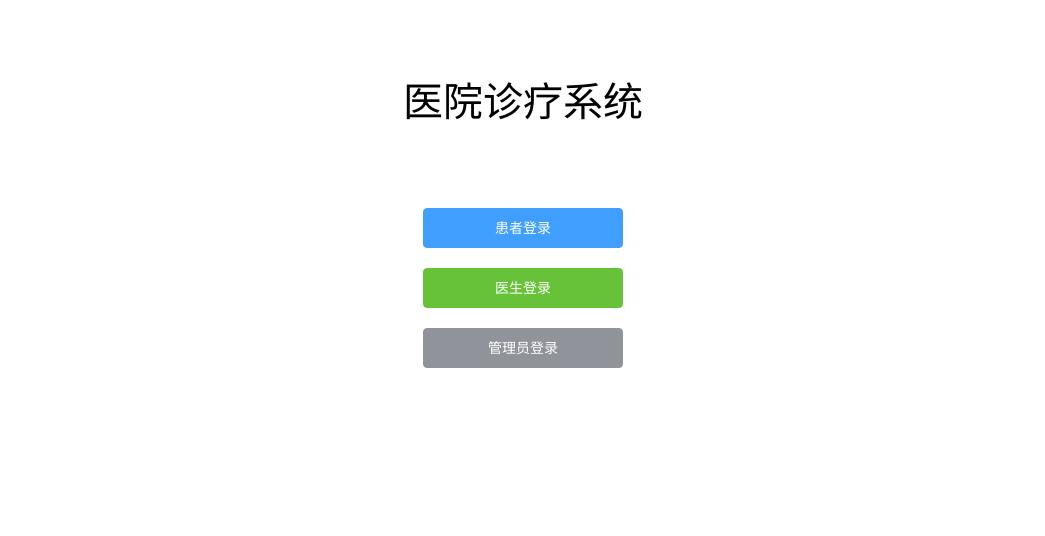
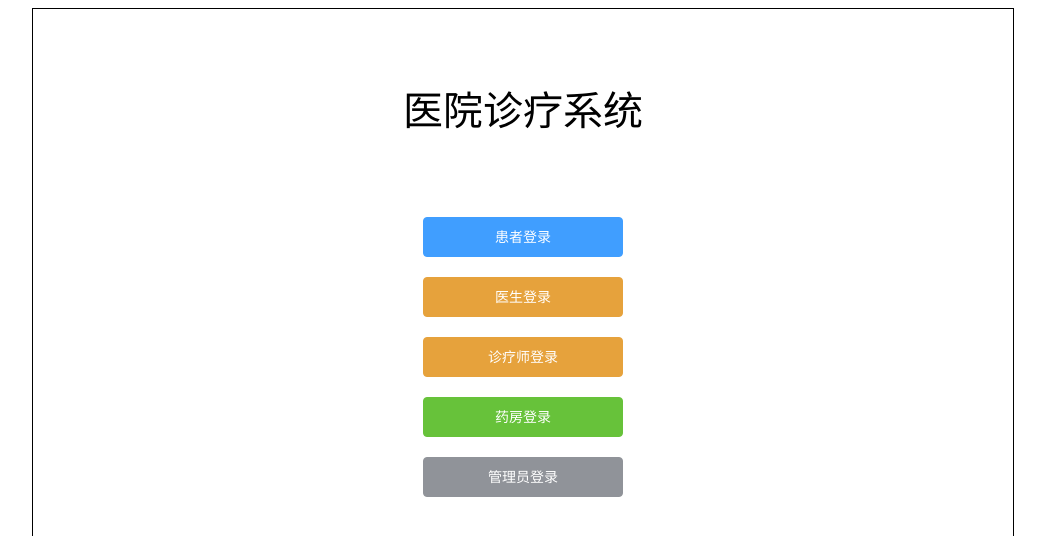
Before and after one commit to LTtwinkle/medicalsys, a Vue app: page / in a window 1280 px wide. Before the commit this address led to /#/login. Shown: the top 536 px of the page, without its empty margins (117-1162 px from the left). Built offline with nearby package versions, Linux system fonts and the light colour scheme.

Commit message:
完成患者登录/注册页面

```diff
--- a/src/App.vue
+++ b/src/App.vue
@@ -4,10 +4,20 @@
   </div>
 </template>
 
-<style>
+<style lang="less" scoped>
+* {
+  margin: 0;
+  padding: 0;
+  list-style: none;
+}
 #app {
   font-family: Avenir, Helvetica, Arial, sans-serif;
   -webkit-font-smoothing: antialiased;
   -moz-osx-font-smoothing: grayscale;
+  width: 980px;
+  min-height: 95vh;
+  margin: 0 auto;
+  background: white;
+  border: 1px solid black;
 }
 </style>
--- a/src/components/header.vue
+++ b/src/components/header.vue
@@ -1,16 +1,28 @@
 <template>
-  <div>
-    <i class="el-icon-back"></i>
+  <div class="header">
+    <i class="el-icon-back" @click="goBack"></i>
     <i class="el-icon-switch-button"></i>
   </div>
 </template>
 
 <script>
 export default {
-
+  name: 'header',
+  methods: {
+    goBack() {
+      this.$router.go(-1);
+    }
+  }
 }
 </script>
 
 <style lang="less" scoped>
-
+.header {
+  padding: 10px 20px;
+  display: flex;
+  justify-content: space-between;
+  i {
+    font-size: 30px;
+  }
+}
 </style>
--- a/src/router/index.js
+++ b/src/router/index.js
@@ -1,6 +1,6 @@
 import Vue from 'vue'
 import VueRouter from 'vue-router'
-// import Home from '../views/Home.vue'
+import Home from '../views/account/Home.vue'
 
 Vue.use(VueRouter)
 
@@ -8,13 +8,17 @@ const routes = [
   {
     path: '/',
     name: 'Home',
-    // component: Home
-    redirect: '/login',
+    component: Home,
   },
   {
     path: '/login',
     name: 'Login',
-    component: () => import('../views/account/login.vue'),
+    component: () => import('../views/account/Login.vue'),
+  },
+  {
+    path: '/register',
+    name: 'Register',
+    component: () => import('../views/account/Register.vue'),
   },
   {
     path: '/about',
--- /dev/null
+++ b/src/views/account/Home.vue
@@ -0,0 +1,103 @@
+<template>
+  <div>
+    <div v-if="waitChoose" class="home">
+      <p>医院诊疗系统</p>
+      <div class="IdentityChoice">
+        <el-button type="primary" @click="patientLogin">患者登录</el-button>
+        <el-button type="warning">医生登录</el-button>
+        <el-button type="warning">诊疗师登录</el-button>
+        <el-button type="success">药房登录</el-button>
+        <el-button type="info">管理员登录</el-button>
+      </div>
+    </div>
+    <div v-else class="useCache">
+      请刷卡！
+      <p>倒计时 {{liveTime}} s</p>
+    </div>
+  </div>
+
+</template>
+
+<script>
+export default {
+  name: 'home',
+  data() {
+    return {
+      waitChoose: true,
+      liveTime: 60,
+    }
+  },
+  watch: {
+    waitChoose: function(val) {
+      if(val == false) {
+        // 刷卡后，三秒内跳转到登录/注册界面
+        setTimeout(() => {
+          // console.log('go')
+          this.$router.push('/login');
+          // this.waitChoose = true;
+        }, 3000);
+      }
+    },
+  },
+  methods: {
+    patientLogin() {
+      this.waitChoose = false;
+
+      // this.$axios.post('/user/addUser', {id: '12', username: 'ggs', age: '22'})
+      // .then((res) => {
+      //   console.log(res)
+      // })
+    },
+    // readCard() {
+    //   let res="00000000";
+    //   let i = 1;
+    //   let fso, file;
+    //   let ForReading = 1;
+    //   while(i){
+    //     fso = new ActiveXObject("Scripting.FileSystemObject");
+    //     file = fso.OpenTextFile("C:\\Users\\hp\\Desktop\\temp\\temp\\test.txt", ForReading);
+    //     res = file.ReadAll();
+    //     if(res!="00000000"){
+    //       break;
+    //     }
+    //   }
+    //   // console.log(res);
+    // },
+  }
+}
+</script>
+
+<style lang="less" scoped>
+.home{
+  width: 400px;
+  margin: 0 auto;
+  text-align: center;
+  p {
+    font-size: 40px;
+    padding-top: 30px;
+    padding-bottom: 40px;
+  }
+  .IdentityChoice {
+    width: 200px;
+    margin: 0 auto;
+    display: flex;
+    flex-direction: column;
+    justify-content: center;
+  }
+}
+
+.useCache {
+  text-align: center;
+  margin-top: 40vh;
+  font-size: 30px;
+  color: red;
+  p {
+    font-size: 25px;
+  }
+}
+
+.el-button+.el-button {
+  margin-left: 0;
+  margin-top: 20px;
+}
+</style>
--- /dev/null
+++ b/src/views/account/Register.vue
@@ -0,0 +1,142 @@
+<template>
+  <div>
+    <Header />
+    <div class="register">
+      <h2>患者注册</h2>
+      <el-form :model="registerValidateForm" ref="registerValidateForm" label-width="100px" class="demo-ruleForm">
+        <el-form-item
+          label="姓名"
+          prop="name"
+          :rules="[
+            { required: true, message: '姓名不能为空'},
+          ]"
+        >
+          <el-input v-model="registerValidateForm.name" placeholder="请设置姓名" maxlength="10" autocomplete="off"></el-input>
+        </el-form-item>
+        <el-form-item
+          label="性别"
+          prop="sex"
+        >
+          <el-radio-group v-model="registerValidateForm.sex">
+            <el-radio label="man">男</el-radio>
+            <el-radio label="woman">女</el-radio>
+          </el-radio-group>
+        </el-form-item>
+        <el-form-item
+          label="密码"
+          prop="password"
+          :rules="[
+            { required: true, message: '密码不能为空'},
+          ]"
+        >
+          <el-input type="password" v-model="registerValidateForm.password" @input="pwdStrength" maxlength="8" placeholder="请设置8位数字、字母密码" autocomplete="off"></el-input>
+        </el-form-item>
+        <el-form-item
+          label="密码强度"
+        >
+          <el-progress :style="{marginTop: '10px'}" :percentage="percentage" :color="customColorMethod"  :format="format" :stroke-width="15"></el-progress>
+        </el-form-item>
+        <el-form-item>
+          <el-button type="primary" @click="submitForm('registerValidateForm')">注册</el-button>
+          <el-button @click="resetForm('registerValidateForm')">重置</el-button>
+        </el-form-item>
+      </el-form>
+      <div class="tologin">已注册？<el-link type="primary" @click="ToLogin">去登录</el-link></div>
+    </div>
+  </div>
+</template>
+
+<script>
+import Header from '../../components/Header.vue';
+export default {
+  name: 'register',
+  components: {
+    Header,
+  },
+  data() {
+    return {
+      percentage: 0,
+      registerValidateForm: {
+        name: '',
+        sex: 'man',
+        password: '',
+      },
+    }
+  },
+  methods: {
+    submitForm(formName) {
+      this.$refs[formName].validate((valid) => {
+        if (valid) {
+          alert('submit!');
+          console.log(this.registerValidateForm)
+        } else {
+          console.log('error submit!!');
+          return false;
+        }
+      });
+    },
+    resetForm(formName) {
+      this.$refs[formName].resetFields();
+    },
+    ToLogin() {
+      this.$router.replace('/login');
+    },
+    pwdStrength(val) {
+      let strength = 0;
+      if(val.length == 8) {
+        strength += 1;
+      }
+      if(/\d/.test(val)) {
+        strength += 1;
+      }
+      if(/\D/.test(val)) {
+        strength += 1;
+      }
+      if(strength == 3) {
+        this.percentage = 100;
+      }
+      if(strength == 2) {
+        this.percentage = 65;
+      }
+      if(strength == 1) {
+        this.percentage = 35;
+      }
+      if(strength == 0) {
+        this.percentage = 0;
+      }
+    },
+    customColorMethod(percentage) {
+      if (percentage < 40) {
+        return '#909399';
+      } else if (percentage < 70) {
+        return '#e6a23c';
+      } else {
+        return '#67c23a';
+      }
+    },
+    format(percentage) {
+      if (percentage < 40) {
+        return '弱';
+      } else if (percentage < 70) {
+        return '中';
+      } else {
+        return '强';
+      }
+    }
+  }
+}
+</script>
+
+<style lang="less" scoped>
+.register {
+  width: 350px;
+  margin: 0 auto;
+  h2 {
+    padding: 20px 0;
+    text-align: center;
+  }
+  .tologin{
+    text-align: center;
+  }
+}
+</style>
--- a/src/views/account/login.vue
+++ b/src/views/account/login.vue
@@ -1,67 +1,72 @@
 <template>
   <div>
-    <div v-if="waitChoose" class="login">
-      <!-- <Header /> -->
-      <p>医院诊疗系统</p>
-      <div class="IdentityChoice">
-        <el-button type="primary" @click="patientLogin">患者登录</el-button>
-        <el-button type="success">医生登录</el-button>
-        <el-button type="info">管理员登录</el-button>
-      </div>
+    <Header />
+    <div class="login">
+      <h2>患者登录</h2>
+      <el-form :model="loginValidateForm" ref="loginValidateForm" label-width="100px" class="demo-ruleForm">
+        <el-form-item
+          label="密码"
+          prop="password"
+          :rules="[
+            { required: true, message: '密码不能为空'},
+          ]"
+        >
+          <el-input type="password" v-model="loginValidateForm.password" maxlength="8" placeholder="请输入8位数字、字母" autocomplete="off"></el-input>
+        </el-form-item>
+        <el-form-item>
+          <el-button type="primary" @click="submitForm('loginValidateForm')">登录</el-button>
+          <el-button @click="resetForm('loginValidateForm')">重置</el-button>
+        </el-form-item>
+      </el-form>
+      <div>第一次登录？<el-link type="primary" @click="ToRegister">去注册</el-link></div>
     </div>
-    <div v-else class="useCache">请刷卡！</div>
   </div>
-
 </template>
 
 <script>
-// import Header from '../../components/header.vue'
+import Header from '../../components/Header.vue';
 export default {
   name: 'login',
-  // components: {
-  //   Header,
-  // },
+  components: {
+    Header,
+  },
   data() {
     return {
-      waitChoose: true,
+      loginValidateForm: {
+        password: '',
+      },
     }
   },
   methods: {
-    patientLogin() {
-      this.waitChoose = false;
+    submitForm(formName) {
+      this.$refs[formName].validate((valid) => {
+        if (valid) {
+          alert('submit!');
+        } else {
+          console.log('error submit!!');
+          return false;
+        }
+      });
+    },
+    resetForm(formName) {
+      this.$refs[formName].resetFields();
+    },
+    ToRegister() {
+      this.$router.replace('/register')
     }
   }
 }
 </script>
 
 <style lang="less" scoped>
-.login{
-  width: 400px;
+.login {
+  width: 350px;
   margin: 0 auto;
+  padding-top: 40px;
   text-align: center;
-  p {
-    font-size: 40px;
-    padding-top: 30px;
-    padding-bottom: 40px;
-  }
-  .IdentityChoice {
-    width: 200px;
-    margin: 0 auto;
-    display: flex;
-    flex-direction: column;
-    justify-content: center;
+  h2 {
+    padding: 40px 0;
+    margin-left: 80px;
   }
 }
-
-.useCache {
-  text-align: center;
-  margin-top: 40vh;
-  font-size: 30px;
-  color: red;
-}
-
-.el-button+.el-button {
-  margin-left: 0;
-  margin-top: 20px;
-}
 </style>
--- a/vue.config.js
+++ b/vue.config.js
@@ -4,7 +4,8 @@ module.exports = {
   devServer: {
     proxy: {
       '/api': {
-        target: 'http://127.0.0.1:3100', //对应自己的接口
+        // target: 'http://172.20.10.5:3000', //对应自己的接口
+        target: 'http://localhost:3000',
         changeOrigin: true,
         ws: true,
         pathRewrite: {
```
Also changed, not shown: src/views/Home.vue (deleted, +0 -17 lines).
